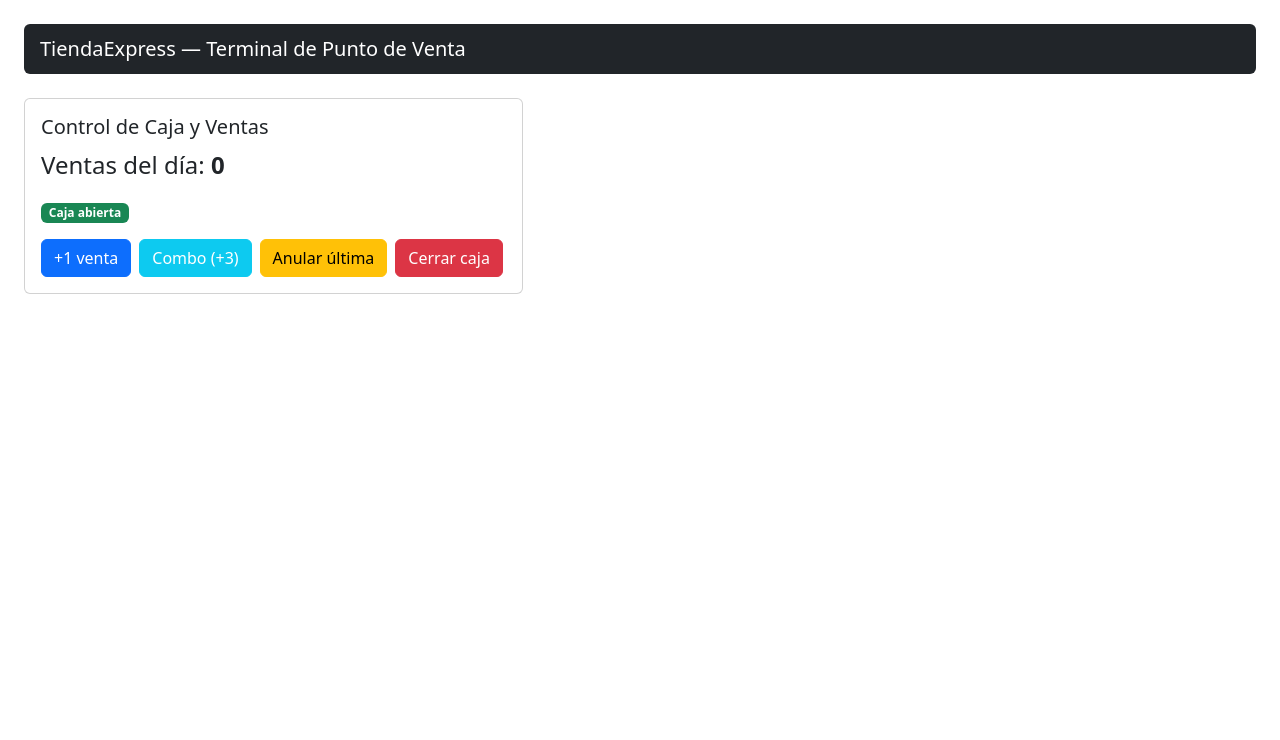
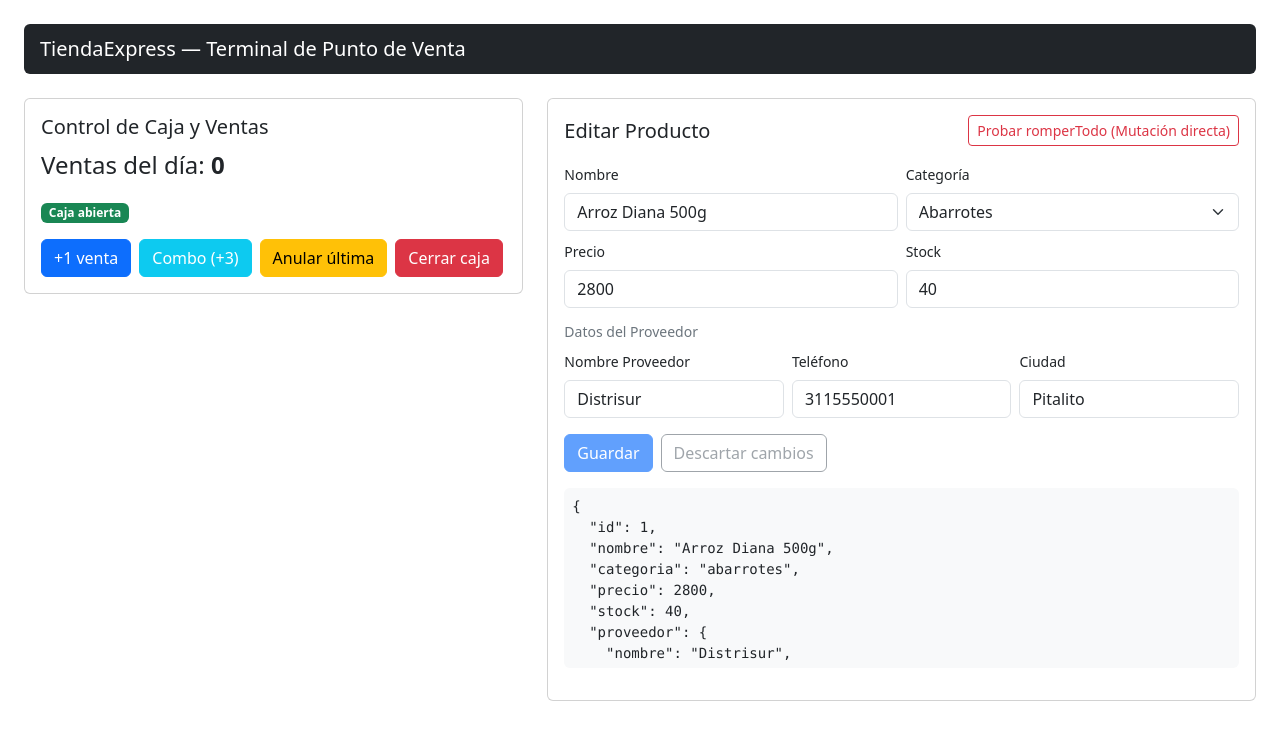
Before and after one commit to camilo1153110/tienda-express, a React (Vite) app: page / in a window 1280 px wide. Shown: the top 740 px of the page. Built offline with nearby package versions, Linux system fonts and the light colour scheme; the HTML template or start-up script is replaced by a standard one.

Commit message:
terminando bloque 2

```diff
--- a/src/App.tsx
+++ b/src/App.tsx
@@ -1,18 +1,49 @@
+import { useState } from 'react';
 import Card from './components/Card';
 import VentasCounter from './components/VentasCounter';
+import ProductForm from './components/ProductForm';
+import type { Producto } from './types/tienda';
+
+const PRODUCTO_INICIAL: Producto = {
+  id: 1,
+  nombre: 'Arroz Diana 500g',
+  categoria: 'abarrotes',
+  precio: 2800,
+  stock: 40,
+  proveedor: {
+    nombre: 'Distrisur',
+    contacto: {
+      telefono: '3115550001',
+      ciudad: 'Pitalito',
+    },
+  },
+};
 
 function App() {
+  const [productoActual, setProductoActual] = useState<Producto>(PRODUCTO_INICIAL);
+
+  const handleGuardar = (productoGuardado: Producto) => {
+    setProductoActual(productoGuardado);
+  };
+
   return (
     <div className="container-fluid p-4">
       <nav className="navbar navbar-dark bg-dark px-3 mb-4 rounded">
         <span className="navbar-brand mb-0 h1">TiendaExpress — Terminal de Punto de Venta</span>
       </nav>
 
-      <div className="row">
+      <div className="row g-4">
         <div className="col-md-5">
           <Card>
             <VentasCounter />
           </Card>
+        </div>
+
+        <div className="col-md-7">
+          <ProductForm
+            productoInicial={productoActual}
+            onGuardar={handleGuardar}
+          />
         </div>
       </div>
     </div>
--- a/src/components/ProductForm.tsx
+++ b/src/components/ProductForm.tsx
@@ -9,10 +9,8 @@ interface ProductFormProps {
 function ProductForm({ productoInicial, onGuardar }: ProductFormProps) {
   const [producto, setProducto] = useState<Producto>(productoInicial);
 
-  // R8: valor derivado, NUNCA useState
   const hayCambios = JSON.stringify(producto) !== JSON.stringify(productoInicial);
 
-  // R4: manejador genérico para campos de primer nivel
   const handleChange = (e: React.ChangeEvent<HTMLInputElement | HTMLSelectElement>) => {
     const { name, value } = e.target;
     setProducto(prev => ({
@@ -21,7 +19,6 @@ function ProductForm({ productoInicial, onGuardar }: ProductFormProps) {
     }));
   };
 
-  // R3: manejador para proveedor.nombre (2 niveles)
   const handleProveedorNombre = (e: React.ChangeEvent<HTMLInputElement>) => {
     setProducto(prev => ({
       ...prev,
@@ -32,7 +29,6 @@ function ProductForm({ productoInicial, onGuardar }: ProductFormProps) {
     }));
   };
 
-  // R3: manejador para proveedor.contacto.telefono / ciudad (3 niveles)
   const handleContacto = (e: React.ChangeEvent<HTMLInputElement>) => {
     const { name, value } = e.target;
     setProducto(prev => ({
@@ -47,17 +43,27 @@ function ProductForm({ productoInicial, onGuardar }: ProductFormProps) {
     }));
   };
 
-  // R6: descartar cambios
+  const romperTodo = () => {
+    producto.precio = 99999;
+    console.log('[romperTodo] producto.precio mutado directamente a 99999 en memoria:', producto);
+  };
+
   const descartar = () => {
     setProducto(productoInicial);
   };
 
   return (
     <div className="card p-3">
-      <h5 className="card-title">Editar Producto</h5>
+      <div className="d-flex justify-content-between align-items-center mb-3">
+        <h5 className="card-title mb-0">Editar Producto</h5>
+        <button className="btn btn-outline-danger btn-sm" onClick={romperTodo}>
+           Probar romperTodo (Mutación directa)
+        </button>
+      </div>
 
-      <div className="mb-2">
-        <label className="form-label">Nombre</label>
+      <div className="row g-2 mb-2">
+        <div className="col-md-6">
+          <label className="form-label small">Nombre</label>
           <input
             type="text"
             className="form-control"
@@ -67,8 +73,8 @@ function ProductForm({ productoInicial, onGuardar }: ProductFormProps) {
           />
         </div>
 
-      <div className="mb-2">
-        <label className="form-label">Categoría</label>
+        <div className="col-md-6">
+          <label className="form-label small">Categoría</label>
           <select
             className="form-select"
             name="categoria"
@@ -81,8 +87,8 @@ function ProductForm({ productoInicial, onGuardar }: ProductFormProps) {
           </select>
         </div>
 
-      <div className="mb-2">
-        <label className="form-label">Precio</label>
+        <div className="col-md-6">
+          <label className="form-label small">Precio</label>
           <input
             type="number"
             className="form-control"
@@ -92,8 +98,8 @@ function ProductForm({ productoInicial, onGuardar }: ProductFormProps) {
           />
         </div>
 
-      <div className="mb-2">
-        <label className="form-label">Stock</label>
+        <div className="col-md-6">
+          <label className="form-label small">Stock</label>
           <input
             type="number"
             className="form-control"
@@ -102,12 +108,12 @@ function ProductForm({ productoInicial, onGuardar }: ProductFormProps) {
             onChange={handleChange}
           />
         </div>
+      </div>
 
-      <hr />
-      <h6>Proveedor</h6>
-
-      <div className="mb-2">
-        <label className="form-label">Nombre del proveedor</label>
+      <h6 className="mt-2 text-secondary small">Datos del Proveedor</h6>
+      <div className="row g-2 mb-3">
+        <div className="col-md-4">
+          <label className="form-label small">Nombre Proveedor</label>
           <input
             type="text"
             className="form-control"
@@ -116,8 +122,8 @@ function ProductForm({ productoInicial, onGuardar }: ProductFormProps) {
           />
         </div>
 
-      <div className="mb-2">
-        <label className="form-label">Teléfono</label>
+        <div className="col-md-4">
+          <label className="form-label small">Teléfono</label>
           <input
             type="text"
             className="form-control"
@@ -127,8 +133,8 @@ function ProductForm({ productoInicial, onGuardar }: ProductFormProps) {
           />
         </div>
 
-      <div className="mb-2">
-        <label className="form-label">Ciudad</label>
+        <div className="col-md-4">
+          <label className="form-label small">Ciudad</label>
           <input
             type="text"
             className="form-control"
@@ -137,22 +143,26 @@ function ProductForm({ productoInicial, onGuardar }: ProductFormProps) {
             onChange={handleContacto}
           />
         </div>
+      </div>
 
-      <div className="d-flex gap-2 mt-2">
+      <div className="d-flex gap-2">
         <button
-          className="btn btn-success"
+          className="btn btn-primary"
           onClick={() => onGuardar(producto)}
           disabled={!hayCambios}
         >
           Guardar
         </button>
-        <button className="btn btn-outline-secondary" disabled={!hayCambios} onClick={descartar}>
+        <button
+          className="btn btn-outline-secondary"
+          onClick={descartar}
+          disabled={!hayCambios}
+        >
           Descartar cambios
         </button>
       </div>
 
-      {/* R7: panel de vista previa */}
-      <pre className="bg-light p-2 mt-3 rounded" style={{ textAlign: 'left' }}>
+      <pre className="bg-light p-2 mt-3 rounded small" style={{ maxHeight: '180px', overflow: 'auto' }}>
         {JSON.stringify(producto, null, 2)}
       </pre>
     </div>
```
Lines whose indentation alone changed are shown as unchanged.
